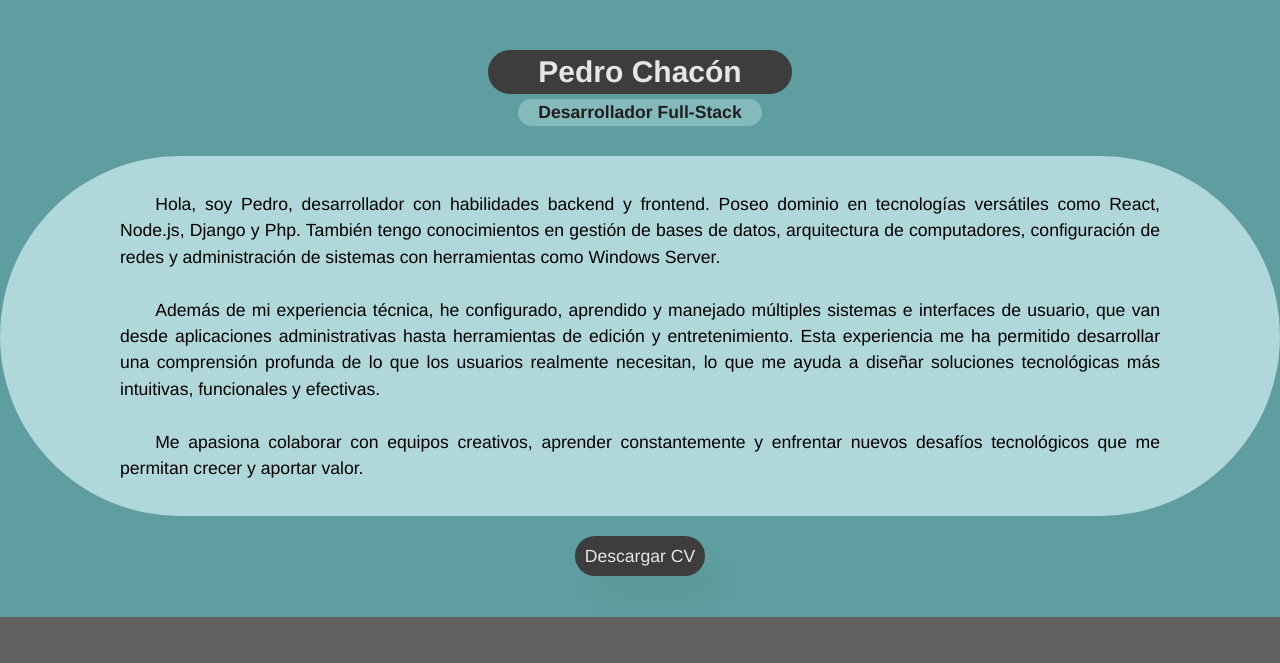
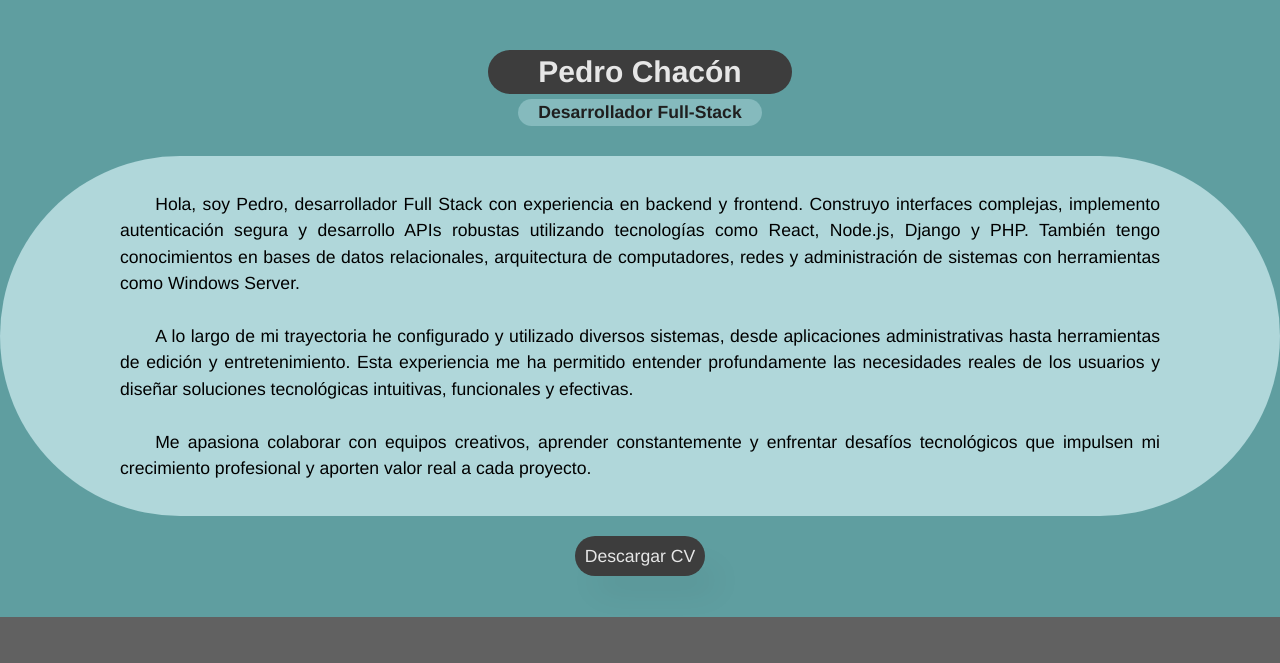
Before and after one commit to Pedrochacon9621/PedroChacon-Portafolio-1, a PHP site: page / in a window 1280 px wide. Shown: the part 150-813 px from the top of the page. Run offline with PHP 8.4, Linux system fonts and the light colour scheme.

Commit message:
edit 06102025 01

```diff
--- a/index.php
+++ b/index.php
@@ -22,20 +22,19 @@
                 <h4>Desarrollador Full-Stack</h4>
             </div>
             <div class= "divPresentacion2">
-
                     <div class="contenTextPresent">
                         <p>
-                            Hola, soy Pedro, desarrollador con habilidades backend y frontend. Poseo dominio en tecnologías versátiles como React, Node.js, Django y Php. También tengo conocimientos en gestión de bases de datos, arquitectura de computadores, configuración de redes y administración de sistemas con herramientas como Windows Server.
+                        Hola, soy Pedro, desarrollador Full Stack con experiencia en backend y frontend. Construyo interfaces complejas, implemento autenticación segura y desarrollo APIs robustas utilizando tecnologías como React, Node.js, Django y PHP. También tengo conocimientos en bases de datos relacionales, arquitectura de computadores, redes y administración de sistemas con herramientas como Windows Server.
                         </p><br>
 
                         <p>
-                            Además de mi experiencia técnica, he configurado, aprendido y manejado múltiples sistemas e interfaces de usuario, que van desde aplicaciones administrativas hasta herramientas de edición y entretenimiento. Esta experiencia me ha permitido desarrollar una comprensión profunda de lo que los usuarios realmente necesitan, lo que me ayuda a diseñar soluciones tecnológicas más intuitivas, funcionales y efectivas.
+                        A lo largo de mi trayectoria he configurado y utilizado diversos sistemas, desde aplicaciones administrativas hasta herramientas de edición y entretenimiento. Esta experiencia me ha permitido entender profundamente las necesidades reales de los usuarios y diseñar soluciones tecnológicas intuitivas, funcionales y efectivas.
                         </p><br>
+
                         <p>
-                            Me apasiona colaborar con equipos creativos, aprender constantemente y enfrentar nuevos desafíos tecnológicos que me permitan crecer y aportar valor.
+                        Me apasiona colaborar con equipos creativos, aprender constantemente y enfrentar desafíos tecnológicos que impulsen mi crecimiento profesional y aporten valor real a cada proyecto.
                         </p>
                     </div>
-
             </div>
                          <div class="btnCV">
                             <a href="docs/Pedro_Chacon_CV-online.pdf" class="enlaceBtn1" target="_blank">Descargar CV</a>
```
